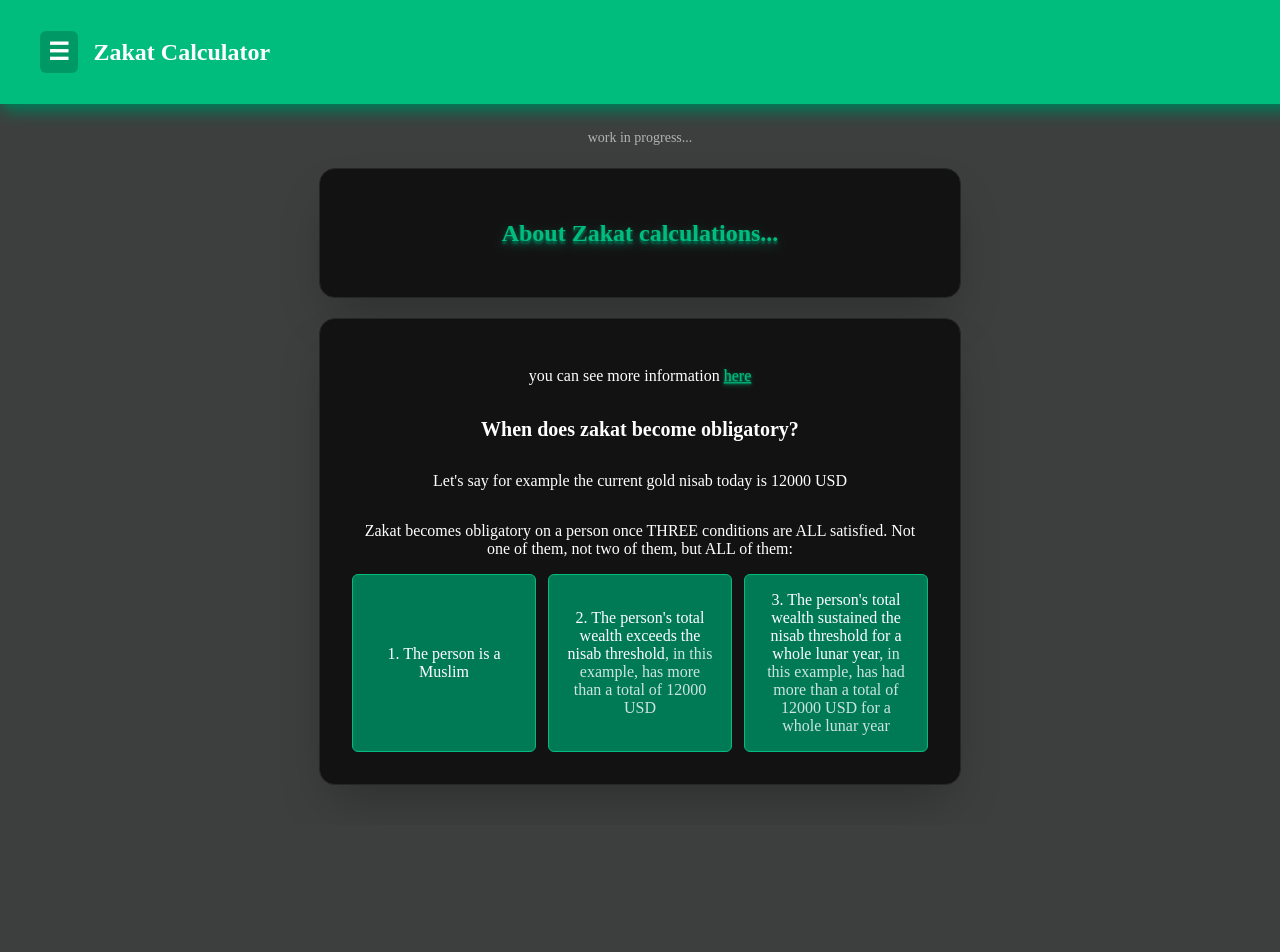
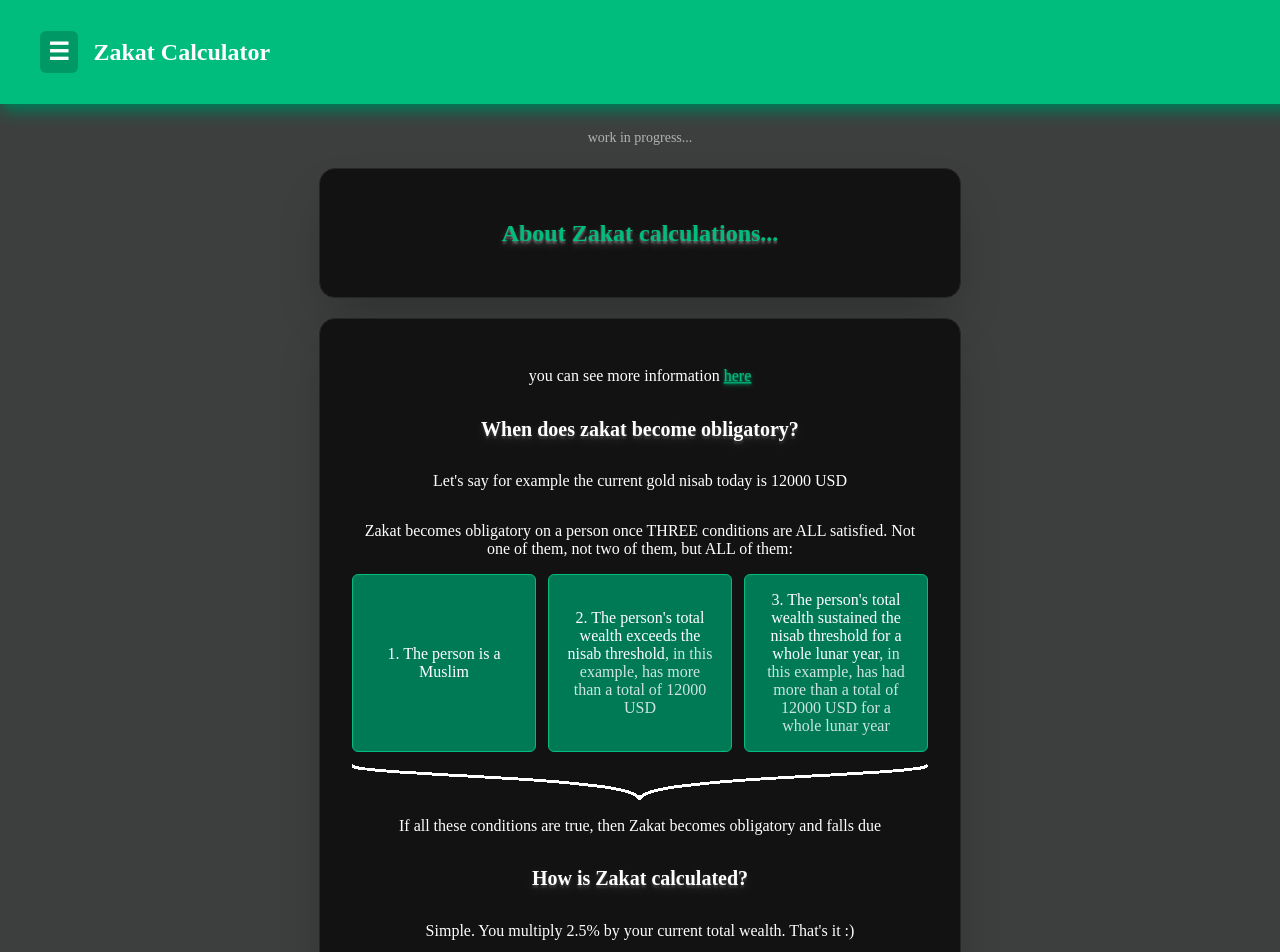
Before and after one commit to AimraneHD/zakat-calculator, a Next.js app: page /about in a window 1280 px wide. Shown: the top 952 px of the page. Before the commit the page ends 825 px from the top, so only its background shows below. Built offline with nearby package versions, Linux system fonts and the light colour scheme.

Commit message:
feat: update About page with new content and image; enhance styling and layout

```diff
--- a/src/app/about/developer/page.tsx
+++ b/src/app/about/developer/page.tsx
@@ -1,10 +1,27 @@
 "use client";
+
+// apparently this abomination of a gibberish removes the spinners...
+const remove_arrow_spinners = "[&::-webkit-inner-spin-button]:appearance-none [&::-webkit-outer-spin-button]:appearance-none [-moz-appearance:textfield]";
+
+const practice_mode = false;
+
+// premium stylizing by GEMINI
+const premium_style = "box-border max-w-full min-w-0 w-full bg-[#2a2a2a] text-white p-2.5 px-4 rounded-lg border border-neutral-700 outline-none focus:border-emerald-500 focus:ring-2 focus:ring-emerald-500/20 transition-all";
+const premium_div = `box-border p-5 max-w-xl w-11/12 md:w-full border text-center flex flex-col items-center justify-center shadow-2xl transition-all duration-500 rounded-2xl backdrop-blur-md scale-100 animate-[fadeIn_0.2s_ease-out]`;
+const premium_div_2 = `p-5 md:p-8 bg-[#121212] rounded-2xl border border-neutral-800 shadow-2xl max-w-xl w-11/12 md:w-full flex flex-col items-center`;
+
+/* i dont wanna remove the first premium_div because sometimes one of them works very well
+ and the other doesnt and sometimes the opposite */
+const premium_button = "p-3 w-full md:w-auto md:px-12 rounded-lg font-bold transition-all";
+
+const lorem_ipsum = "Lorem ipsum dolor sit amet, consectetur adipiscing elit, sed do eiusmod tempor incididunt ut labore et dolore magna aliqua. Ut enim ad minim veniam, quis nostrud exercitation ullamco laboris nisi ut aliquip ex ea commodo consequat. Duis aute irure dolor in reprehenderit in voluptate velit esse cillum dolore eu fugiat nulla pariatur. Excepteur sint occaecat cupidatat non proident, sunt in culpa qui officia deserunt mollit anim id est laborum";
 
 export default function AboutDev() {
   return (
-    <main>
-      <div className="pt-30">
-        this is just a placeholder website for now
+    <main className="pt-30 items-center flex flex-col p-4 text-center">
+      <label className="mb-5 text-white/30">idk if im gonna keep this page, but here it is for now i guess</label>
+      <div className={`${premium_div_2}`}>
+        <h1 className="text-2xl text-emerald-500 text-shadow-lg text-shadow-white/20">About me...</h1>
       </div>
     </main>
   );
--- a/src/app/about/page.tsx
+++ b/src/app/about/page.tsx
@@ -1,6 +1,8 @@
 "use client";
 
 import Link from "next/link";
+import Image from "next/image";
+import arrow_kinda from "./../arrow_kinda.png";
 
 // apparently this abomination of a gibberish removes the spinners...
 const remove_arrow_spinners = "[&::-webkit-inner-spin-button]:appearance-none [&::-webkit-outer-spin-button]:appearance-none [-moz-appearance:textfield]";
@@ -26,7 +28,7 @@ export default function AboutPage() {
         work in progress...
       </label>
       <div className={`${premium_div_2}`}>
-        <h1 className="text-2xl text-emerald-500 text-shadow-lg text-shadow-emerald-800">
+        <h1 className="text-2xl text-emerald-500 text-shadow-lg text-shadow-white/20">
           About Zakat calculations...
         </h1>
       </div>
@@ -36,16 +38,22 @@ export default function AboutPage() {
             here
           </Link>
         </p>
-        <h1 className="text-xl">When does zakat become obligatory?</h1>
+        <h1 className="text-xl text-shadow-lg text-shadow-white/10">When does zakat become obligatory?</h1>
         <p>
           Let's say for example the current gold nisab today is 12000 USD
         </p>
         <p>Zakat becomes obligatory on a person once THREE conditions are ALL satisfied. Not one of them, not two of them, but ALL of them:</p>
-        <div className="flex flex-col md:flex-row md:w-full gap-3">
+        <div className="flex flex-col md:flex-row md:w-full gap-3 mb-3">
           <div className="md:w-1/3 md:content-center bg-emerald-700 p-4 rounded-md border border-emerald-500">1. The person is a Muslim</div>
           <div className="md:w-1/3 md:content-center bg-emerald-700 p-4 rounded-md border border-emerald-500">2. The person's total wealth exceeds the nisab threshold<span className="text-white/80">, in this example, has more than a total of 12000 USD</span></div>
           <div className="md:w-1/3 md:content-center bg-emerald-700 p-4 rounded-md border border-emerald-500">3. The person's total wealth sustained the nisab threshold for a whole lunar year<span className="text-white/80">, in this example, has had more than a total of 12000 USD for a whole lunar year</span></div>
         </div>
+        <Image src={arrow_kinda} alt="down_arrow_kinda" className="w-full h-auto"/>
+
+        <p>If all these conditions are true, then Zakat becomes obligatory and falls due</p>
+
+        <h1 className="text-xl text-shadow-lg text-shadow-white/10">How is Zakat calculated?</h1>
+        <p>Simple. You multiply 2.5% by your current total wealth. That's it :)</p>
       </div>
     </main>
   );
```
Also changed, not shown: src/app/arrow_kinda.png (added).
